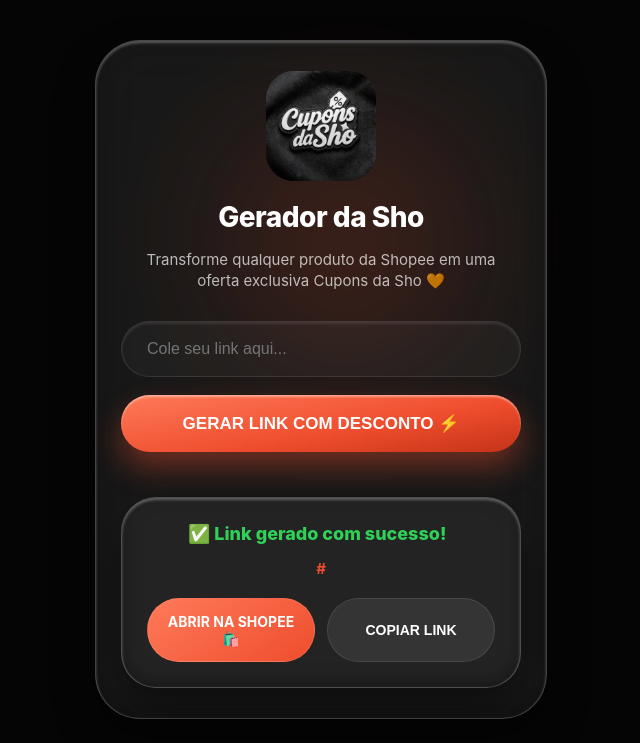
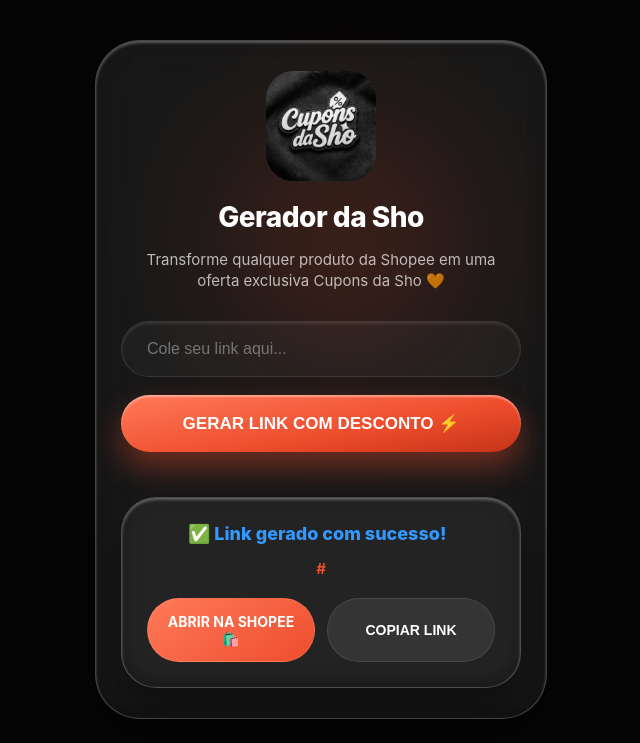
Before and after one commit to isigorsantos/gerador-da-sho, a Flask app: template templates/index.html in a window 1280 px wide. Shown: the top 743 px of the page, without its empty margins (319-959 px from the left). Run offline with Flask 3, Linux system fonts and the light colour scheme; the template is opened without the code that fills it: most values are stand-ins (such as "Sample title", 1, 10 or a date in 2020).

Commit message:
Update index.html

```diff
--- a/templates/index.html
+++ b/templates/index.html
@@ -65,21 +65,21 @@
 
         .resultado { margin-top: 25px; padding: 25px; border-radius: 35px; background: rgba(255,255,255,0.05); box-shadow: var(--glass-shadow); border: var(--glass-border); animation: slideUp 0.5s cubic-bezier(0.175, 0.885, 0.32, 1.275); }
 
-        /* --- NOVA ANIMAÇÃO: Balanço Suave --- */
+        /* Animação de Balanço Suave */
         @keyframes balanco-suave {
             0%, 100% { transform: translateX(0); }
             25% { transform: translateX(-4px); }
             75% { transform: translateX(4px); }
         }
 
-        /* Aplicação da animação no título de sucesso */
+        /* --- MUDANÇA DE COR AQUI --- */
         .sucesso-titulo {
-            color: #30d158;
+            color: #3399ff; /* Azul vibrante */
             font-weight: 800;
             font-size: 18px;
             display: block;
             margin-bottom: 15px;
-            animation: balanco-suave 2s ease-in-out infinite; /* Animação contínua */
+            animation: balanco-suave 2s ease-in-out infinite; /* Animação mantida */
         }
 
         .link-text { color: var(--cor-marca); font-weight: 700; word-break: break-all; font-size: 15px; display: block; margin-bottom: 20px; }
```
